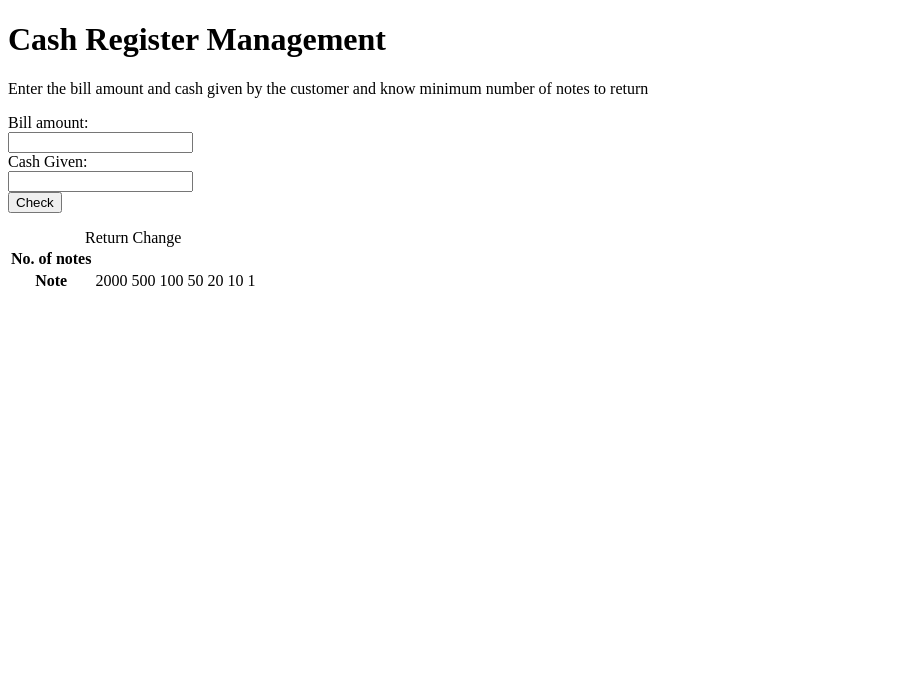
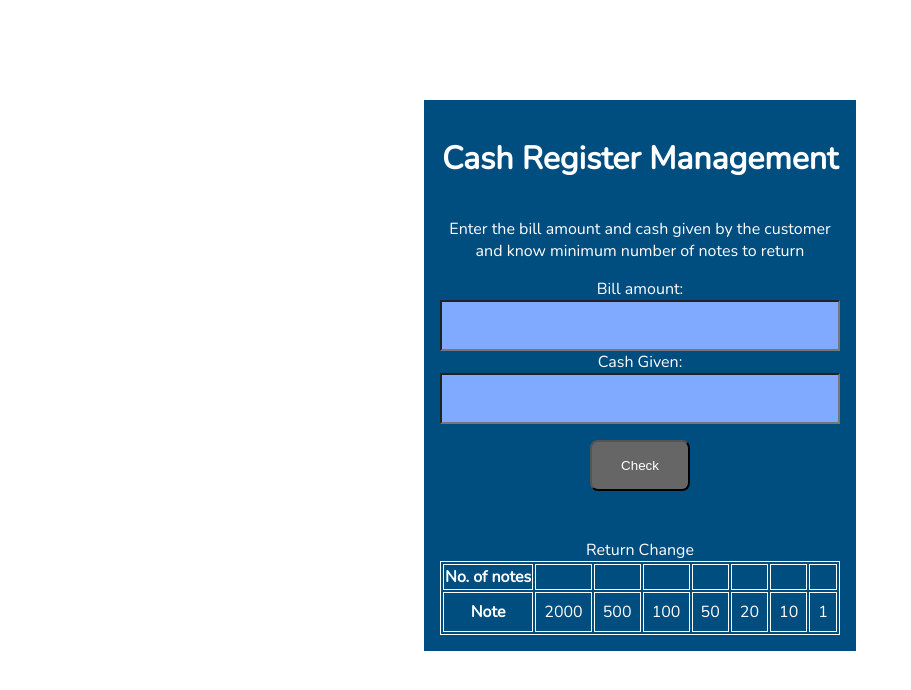
Before and after one commit to shariqshaikh19/web-app3-vanilla-js, a plain HTML site: page index.html in a window 1280 px wide. Shown: the whole page, without its empty margins (0-911 px from the left). Drawn offline with nearby package versions, Linux system fonts and the light colour scheme.

Commit message:
style: styles added to cash management

```diff
--- a/app.js
+++ b/app.js
@@ -1,30 +1,35 @@
-var billAmount= document.querySelector("#bill-amount");
-var cashGiven= document.querySelector("#cash-given");
-var message= document.querySelector("#errorMessage");
-var validateButton= document.querySelector("#validate");
-var numberOfNotes= document.querySelector(".no-of-notes");
+const billAmount= document.querySelector("#bill-amount");
+const cashGiven= document.querySelector("#cash-given");
+const message= document.querySelector("#errorMessage");
+const validateButton= document.querySelector("#validate");
+const numberOfNotes= document.querySelectorAll(".no-of-notes");
 
-var notesAvailable= [2000,500,100,50,10,1];
+const notesAvailable= [2000,500,100,50,20,10,1];
 
 validateButton.addEventListener("click", function clickHandler(){
     hideMessage();
-    if(billAmount.value >= 0){
-        if(cashGiven.value >= billAmount.value){
-            var changeToBeGiven= cashGiven.value - billAmount.value;
+    if(billAmount.value > 0)
+    {
+        if(cashGiven.value >= billAmount.value)
+        {
+            console.log("hello");
+            const changeToBeGiven= cashGiven.value - billAmount.value;
             calculateChange(changeToBeGiven);
         }
-        else{
-            showMessage("Cash given should be more than the bill amount")
+        else
+        {
+            showMessage("Cash given should be more than the bill amount");
         }
     }
-    else{
+    else
+    {
         showMessage("Please enter a valid amount");
     }
-})
+});
 
 function calculateChange(amount){
-    for(var i=0; i<notesAvailable.length; i++){
-        var calculateNotes= Math.trunc(amount / notesAvailable[i]);
+    for(let i=0; i<notesAvailable.length; i++){
+        const calculateNotes= Math.trunc(amount / notesAvailable[i]);
         amount= amount % notesAvailable[i];
         numberOfNotes[i].innerText=calculateNotes;
     }
--- a/index.html
+++ b/index.html
@@ -4,19 +4,21 @@
     <meta charset="UTF-8">
     <meta http-equiv="X-UA-Compatible" content="IE=edge">
     <meta name="viewport" content="width=device-width, initial-scale=1.0">
-    <title>Document</title>
+    <title>Calculate Change</title>
+    <link rel="stylesheet" href="style.css">
 </head>
 <body>
-    <h1>Cash Register Management</h1>
-    <p>Enter the bill amount and cash given by the customer and know minimum number of notes to return</p>
-    <div><label for="bill-amount">Bill amount:</label></div>
-    <div><input id="bill-amount"></div>
-    <div><label for="cash-given">Cash Given:</label></div>
-    <div><input id="cash-given"></div>
-    <div><button id="validate">Check</button></div>
-    <div><p id="errorMessage"></p></div>
+    <div class="container">
+    <h1 class="header">Cash Register Management</h1>
+    <p class="description">Enter the bill amount and cash given by the customer and know minimum number of notes to return</p>
+    <label for="bill-amount" class="inputLabel">Bill amount:</label>
+    <input id="bill-amount" class="inputText">
+    <label for="cash-given" class="inputLabel">Cash Given:</label>
+    <input id="cash-given" class="inputText">
+    <button id="validate">Check</button>
+    <p id="errorMessage"></p>
     <table>
-        <caption>Return Change</caption>
+        <caption style="color: white;">Return Change</caption>
         <tr>
             <th>No. of notes</th>
             <td class="no-of-notes"></td>
@@ -38,6 +40,7 @@
             <td>1</td>
         </tr>
     </table>
+    </div>
     <script src="app.js" type="text/javascript"></script>
 </body>
 </html>
--- a/style.css
+++ b/style.css
@@ -0,0 +1,73 @@
+@import url('https://fonts.googleapis.com/css2?family=Nunito&display=swap');
+
+body{
+    font-family: 'Nunito', sans-serif;
+}
+
+:root{
+    --primary-color: #004d80;
+    --input-color: #80aaff;
+}
+
+.container{
+    display: flex;
+    flex-direction: column;
+    max-width: 400px;
+    margin: auto;
+    background-color: var(--primary-color);
+    padding: 1rem 1rem;
+    margin-top: 100px;;
+}
+
+.container .header{
+    text-align: center;
+    color: white;
+}
+
+.container .description{
+    text-align: center;
+    color: white;
+}
+
+.container .inputLabel{
+    color: white;
+    text-align: center;
+}
+
+.container .inputText{
+    background-color: var(--input-color);
+    padding: 1rem;
+}
+
+.container #errorMessage{
+    color: #ffff00;
+    font-weight: bold;
+    text-align: center;
+}
+
+.container #validate{
+    padding: 1rem;
+    margin: 1rem auto;
+    border-radius: 0.5rem;
+    width: 100px;
+    background-color: #666666;
+    color: white;
+}
+
+.container table{
+    /* background-color:white; */
+    border: 1px solid white;
+}
+
+.container th{
+    border: 1px groove white;
+    color: white;
+    text-align: center;
+}
+
+.container td{
+    border: 1px groove white;
+    color: white;
+    text-align: center;
+    padding: 0.5rem;
+}
```
